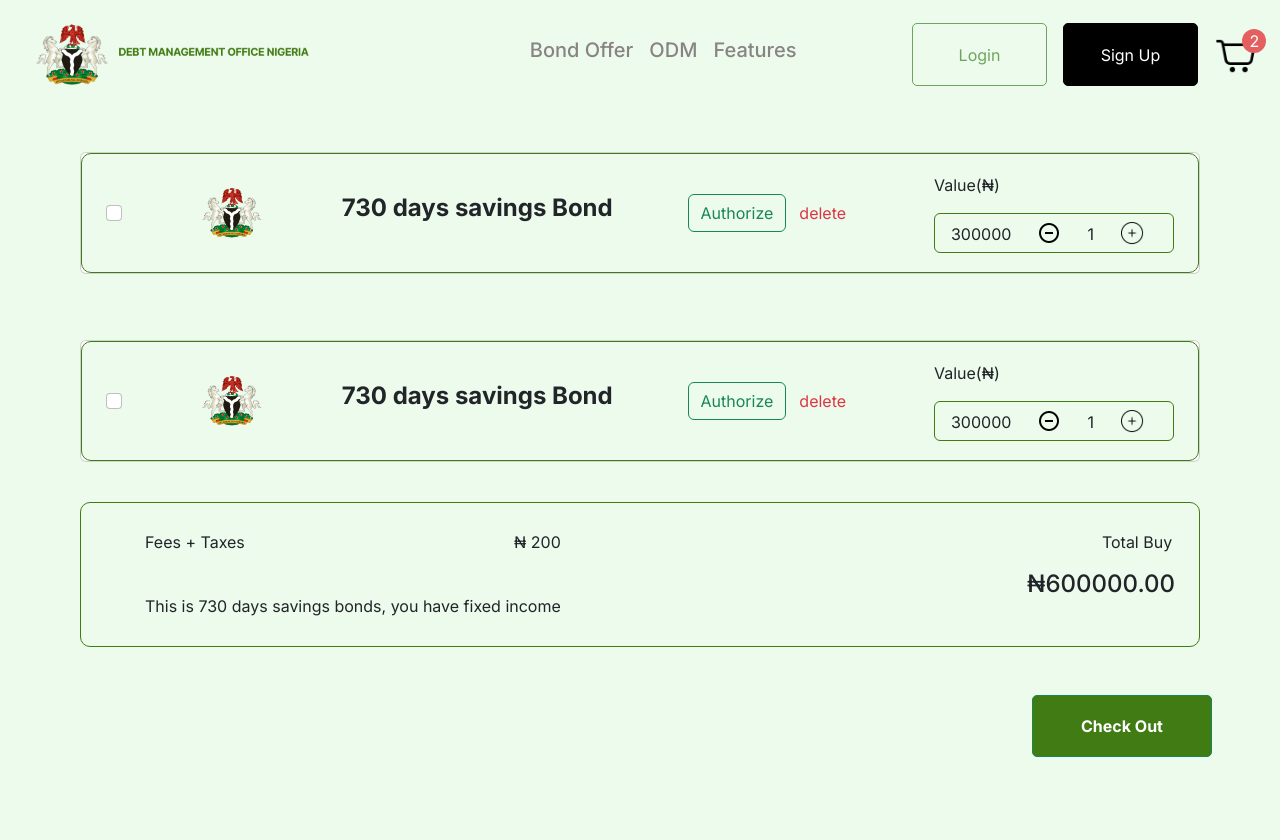
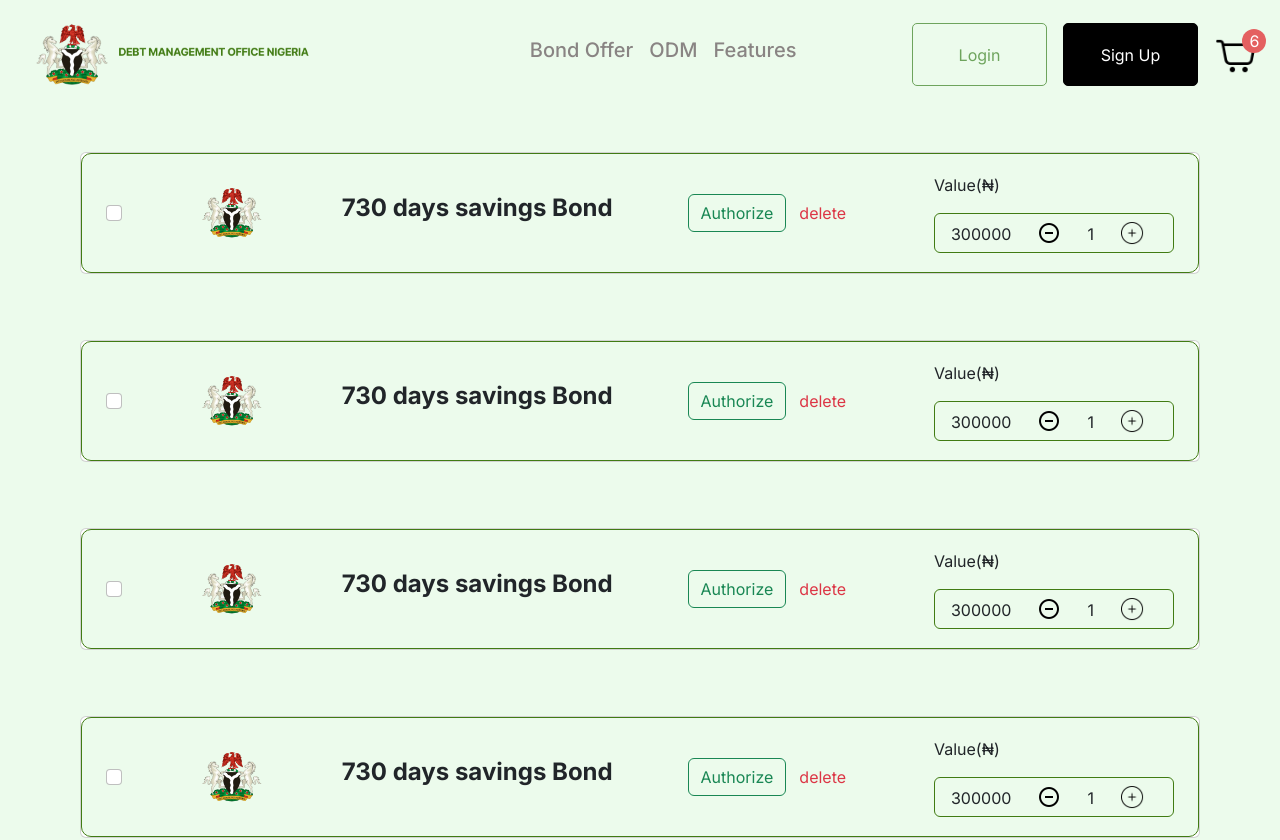
Before and after one commit to cephasosayi/frontend-task, a React (Create React App) app: page /cart in a window 1280 px wide. Shown: the top 840 px of the page. Before the commit the page ends 800 px from the top, so only its background shows below. Built offline with nearby package versions, Linux system fonts and the light colour scheme.

Commit message:
add to cart fixed

```diff
--- a/package.json
+++ b/package.json
@@ -13,8 +13,10 @@
     "react-bootstrap": "^2.7.0",
     "react-dom": "^18.2.0",
     "react-redux": "^8.0.5",
+    "react-router": "^6.6.1",
     "react-router-dom": "^6.5.0",
     "react-scripts": "^2.1.3",
+    "react-toastify": "^7.0.4",
     "web-vitals": "^2.1.4"
   },
   "scripts": {
--- a/src/App.js
+++ b/src/App.js
@@ -8,6 +8,7 @@ import Cart from "./components/Cart";
 import Signup from "./components/Signup";
 import { useSelector, useDispatch } from 'react-redux';
 import { calculateTotals } from "./features/cart/cartSlice";
+import "react-toastify/dist/ReactToastify.css";
 
 function App() {
   const { cartItems } = useSelector((state) => state.cart);
--- a/src/app/store.js
+++ b/src/app/store.js
@@ -4,6 +4,6 @@ import cartReducer from '../features/cart/cartSlice';
 
 export const store = configureStore({
     reducer: {
-        cart: cartReducer
+        cart: cartReducer,
     }
 });
--- a/src/assets/cartitems.js
+++ b/src/assets/cartitems.js
@@ -1,7 +1,6 @@
 
+const BondsData = [
 
-
-const itemsInCart = [
   {
     id: "BND-01",
     title: "FGN Savings Bond",
@@ -34,8 +33,71 @@ const itemsInCart = [
     img: '../assets/imgs/logo2.png',
 
   },
+  {
+    id: "BND-03",
+    title: "FGN Savings Bond",
+    name: "730 days savings Bond",
+    minimum: 5000 ,
+    percentage_per_year: 11.382,
+    interest_payment: "Quarterly",
+    opening: "Oct/07/2022",
+    closing_date: "Oct/7/2022",
+    settlemen: "Oct/12/2022",
+    due_date: "October 12, 2024",
+    value: '300000',
+    amount: 1,
+    img: '../assets/imgs/logo2.png',
 
+  },
+  {
+    id: "BND-04",
+    title: "FGN Savings Bond",
+    name: "730 days savings Bond",
+    minimum: 5000 ,
+    percentage_per_year: 11.382,
+    interest_payment: "Quarterly",
+    opening: "Oct/07/2022",
+    closing_date: "Oct/7/2022",
+    settlemen: "Oct/12/2022",
+    due_date: "October 12, 2024",
+    value: '300000',
+    amount: 1,
+    img: '../assets/imgs/logo2.png',
+
+  },
+  {
+    id: "BND-05",
+    title: "FGN Savings Bond",
+    name: "730 days savings Bond",
+    minimum: 5000 ,
+    percentage_per_year: 11.382,
+    interest_payment: "Quarterly",
+    opening: "Oct/07/2022",
+    closing_date: "Oct/7/2022",
+    settlemen: "Oct/12/2022",
+    due_date: "October 12, 2024",
+    value: '300000',
+    amount: 1,
+    img: '../assets/imgs/logo2.png',
+
+  },
+  {
+    id: "BND-06",
+    title: "FGN Savings Bond",
+    name: "730 days savings Bond",
+    minimum: 5000 ,
+    percentage_per_year: 11.382,
+    interest_payment: "Quarterly",
+    opening: "Oct/07/2022",
+    closing_date: "Oct/7/2022",
+    settlemen: "Oct/12/2022",
+    due_date: "October 12, 2024",
+    value: '300000',
+    amount: 1,
+    img: '../assets/imgs/logo2.png',
+
+  },
 
 ];
 
-export default itemsInCart ;
+export default BondsData ;
--- a/src/assets/dummy.js
+++ b/src/assets/dummy.js
@@ -5,8 +5,8 @@ const BondsData = [
     id: "BND-01",
     title: "FGN Savings Bond",
     name: "730 days savings Bond",
-    minimum: '5000' ,
-    percentage_per_year:' 11.382',
+    minimum: 5000 ,
+    percentage_per_year: 11.382,
     interest_payment: "Quarterly",
     opening: "Oct/07/2022",
     closing_date: "Oct/7/2022",
--- a/src/components/BondItem.jsx
+++ b/src/components/BondItem.jsx
@@ -3,11 +3,47 @@ import CardStyles from './BondItem.module.css';
 import { Button, Card, CardGroup, Container,Col, ListGroup, Row, Table } from 'react-bootstrap';
 import logo2 from '../assets/imgs/logo2.png';
 import favourite from '../assets/imgs/favourite.png';
+import {  useDispatch } from 'react-redux';
+import { increase} from '../features/cart/cartSlice';
+import { toast, ToastContainer } from 'react-toastify';
+import "react-toastify/dist/ReactToastify.css";
 
-const BondItem = ({id,title,name,minimum,percentage_per_year,interest_payment,opening,closing_date,settlemen,due_date}) => {
+
+const BondItem = ({ id, title, name, minimum, percentage_per_year, interest_payment, opening, closing_date, settlemen, due_date }) => {
+  const dispatch = useDispatch();
+
+  const notify = () => {
+
+
+    toast.success('Added to cart', {
+      position: "top-right",
+      autoClose: 5000,
+      hideProgressBar: false,
+      closeOnClick: true,
+      pauseOnHover: true,
+      draggable: true,
+      progress: undefined,
+      theme: "light",
+    });
+  }
+  const handleClick = () => {
+    dispatch(increase({ id }));
+    notify();
+ }
   return (<Container >
-    {/* <Row lg={4}> */}
-      {/* <Col> */}
+    <ToastContainer
+        position="top-right"
+        autoClose={5000}
+        hideProgressBar={false}
+        newestOnTop={false}
+        closeOnClick
+        rtl={false}
+        pauseOnFocusLoss
+        draggable
+        pauseOnHover
+        theme="light"
+/>
+<ToastContainer />
       <Card className={`${CardStyles.card}`}>
         {/* top  */}
         <div className='d-flex flex-row justify-content-between'>
@@ -59,13 +95,12 @@ const BondItem = ({id,title,name,minimum,percentage_per_year,interest_payment,op
           </Table>
           {/* footer  */}
           <div className='d-flex justify-content-center'>
-          <Button variant='success' className='button me-3'>Add to Cart </Button>
+          <Button variant='success' className='button me-3'
+            onClick={() => handleClick()}>Add to Cart </Button>
           <img src={favourite } alt='favourite' className={`${CardStyles.fav}`} />
           </div>
         </div>
         </Card>
-        {/* </Col> */}
-      {/* // </Row> */}
     </Container>
   )
 }
--- a/src/components/BondOffer.jsx
+++ b/src/components/BondOffer.jsx
@@ -4,22 +4,20 @@ import BondOfferStyles from './BondOffer.module.css';
 import BondsData  from '../assets/dummy';
 import BondItem from './BondItem';
 
+const BondOffer = () => {
 
-const BondOffer = () => {
 
   return (
       <Container fluid className={`${BondOfferStyles.container}`}>
       <Row xs={1} sm={1} md={2} lg={2} xl={3} xxl={4} className='mt-5 '>
           {
-            BondsData.map((bonds) => (
-                // <CardGroup>
+            BondsData.map((bond) => (
                 <Col className='gap-5 d-flex py-2'>
-                <BondItem key={bonds.id}
-                  {...bonds}
+                <BondItem key={bond.id}
+                  {...bond}
 
                 />
                 </Col>
-                  // </CardGroup>
             ))
           }
           </Row>
--- a/src/components/CartItem.jsx
+++ b/src/components/CartItem.jsx
@@ -1,4 +1,4 @@
-import React, {useState} from 'react'
+import React from 'react'
 import { Col, Container, Row , Card, Image, Button, ListGroup} from 'react-bootstrap';
 import FormCheckInput from 'react-bootstrap/esm/FormCheckInput';
 import CartStyles from './CartItem.module.css';
@@ -11,7 +11,6 @@ import remove from '../assets/imgs/remove.png'
 
 const CartItem = ({ value, amount, id, img, name, }) => {
   const dispatch = useDispatch();
-  const [count, setCount] = useState(0);
 
   return (
     <Container fluid>
@@ -82,7 +81,7 @@ const CartItem = ({ value, amount, id, img, name, }) => {
                   <p className='text-center fw-medium '>{amount} </p>
                 <Button
                   className={`${CartStyles.Cartbtn} `}
-                      variant='outline'onClick={() => { dispatch(increase({ id })) }}> <img
+                      variant='outline' onClick={() => { dispatch(increase({ id })) }}> <img
                   src={add} alt=' '
                   className={`${CartStyles.amtbtn}`} /> </Button>
 
--- a/src/features/cart/cartSlice.js
+++ b/src/features/cart/cartSlice.js
@@ -1,9 +1,10 @@
 import {createSlice} from '@reduxjs/toolkit';
+
 import itemsInCart from '../../assets/cartitems';
 
 const initialState = {
     cartItems: itemsInCart,
-    amount: 2,
+    amount: 0,
     total: 0,
     isLoading: true
 
@@ -13,6 +14,28 @@ const cartSlice = createSlice({
     name: 'cart',
     initialState,
     reducers: {
+        // addToCart(state, action) {
+        //     const existingIndex = state.cartItems.findIndex(
+        //         (item) => item.id === action.payload.id
+        //     );
+        //     if (existingIndex >= 0) {
+        //         state.cartItems[existingIndex] = {
+        //             ...state.cartItems[existingIndex],
+        //             amount: state.cartItems[existingIndex].amount + 1,
+        //         };
+        //         toast.info('Increased product quantity', {
+        //             position: 'bottom-left',
+        //         });
+
+        //     }
+        //     else {
+        //         let tempProductItem = { ...action.payload, amount: 1 };
+        //         state.cartItems.push(tempProductItem);
+        //         toast.success("Product added to cart", {
+        //             position: 'bottom-left',
+        //         });
+        //     }
+        // },
         removeItem: (state, action) => {
             const itemId = action.payload;
             state.cartItems = state.cartItems.filter((item)=> item.id !== itemId)
@@ -20,6 +43,7 @@ const cartSlice = createSlice({
         increase: (state, { payload }) => {
             const cartItem = state.cartItems.find((item) => item.id === payload.id);
             cartItem.amount = cartItem.amount + 1;
+
 
         },
         decrease: (state, { payload }) => {
--- a/src/index.js
+++ b/src/index.js
@@ -6,9 +6,7 @@ import 'bootstrap/dist/css/bootstrap.min.css';
 import { store } from './app/store';
 import { Provider } from 'react-redux'
 import { BrowserRouter as Router,Routes, Route } from 'react-router-dom';
-import BondOffer from "./components/BondOffer";
-import Cart from "./components/Cart";
-import Signup from "./components/Signup";
+import "react-toastify/dist/ReactToastify.css";
 
 const root = ReactDOM.createRoot(document.getElementById('root'));
 root.render(
```
Also changed, not shown: 1 other file (tests, documents, lock files or other folders). Lines whose indentation alone changed are shown as unchanged.
